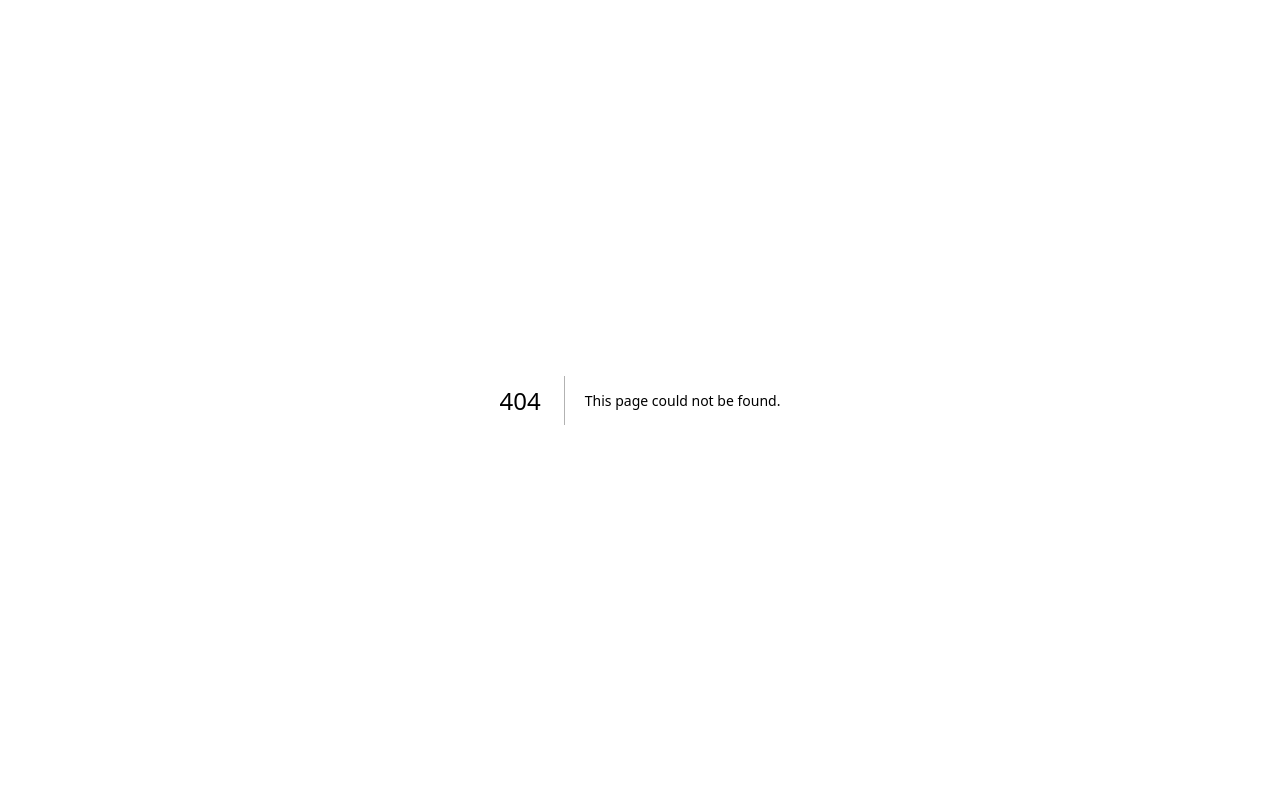
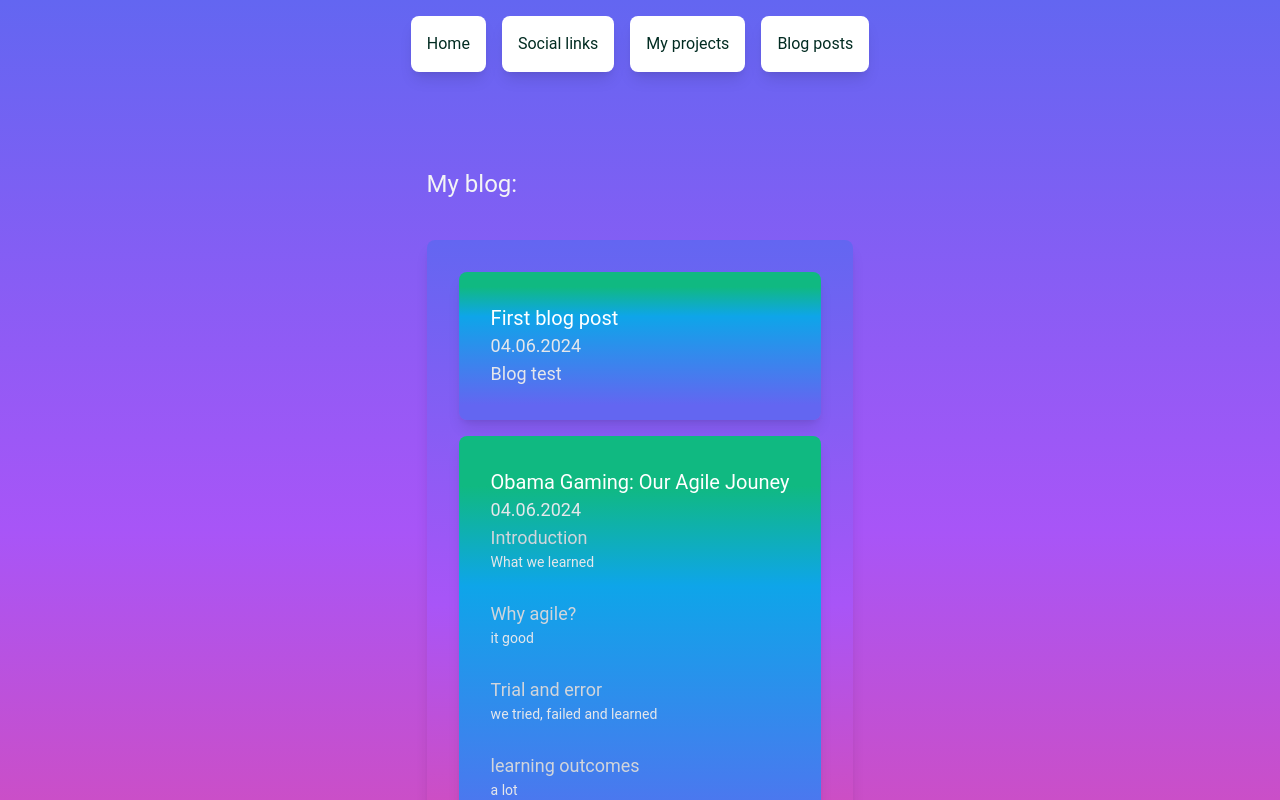
Before and after one commit to echo-webkom/how-to-sideprosjekt-workshop, a Next.js app: page /my-blog in a window 1280 px wide. Before the commit this address had no page. Shown: the top 800 px of the page. Built offline with nearby package versions, Linux system fonts and the light colour scheme.

Commit message:
Added blog directory to my web page

```diff
--- /dev/null
+++ b/src/app/my-blog/page.tsx
@@ -0,0 +1,15 @@
+import React from "react";
+import BlogPosts from "@/app/components/blogList";
+import { Navigation } from "@/app/components/navigation";
+
+export default function MyBlog() {
+    return (
+        <div className="flex flex-col min-h-screen bg-gradient-to-b from-indigo-500 via-purple-500 to-pink-500">
+            <Navigation/>
+            <div className="max-w-screen-sm mx-auto text-lg flex flex-col gap-6 py-24">
+                <h2 className="text-2xl text-gray-100 mb-4">My blog:</h2>
+                <BlogPosts />
+            </div>
+        </div>
+    );
+}
```
